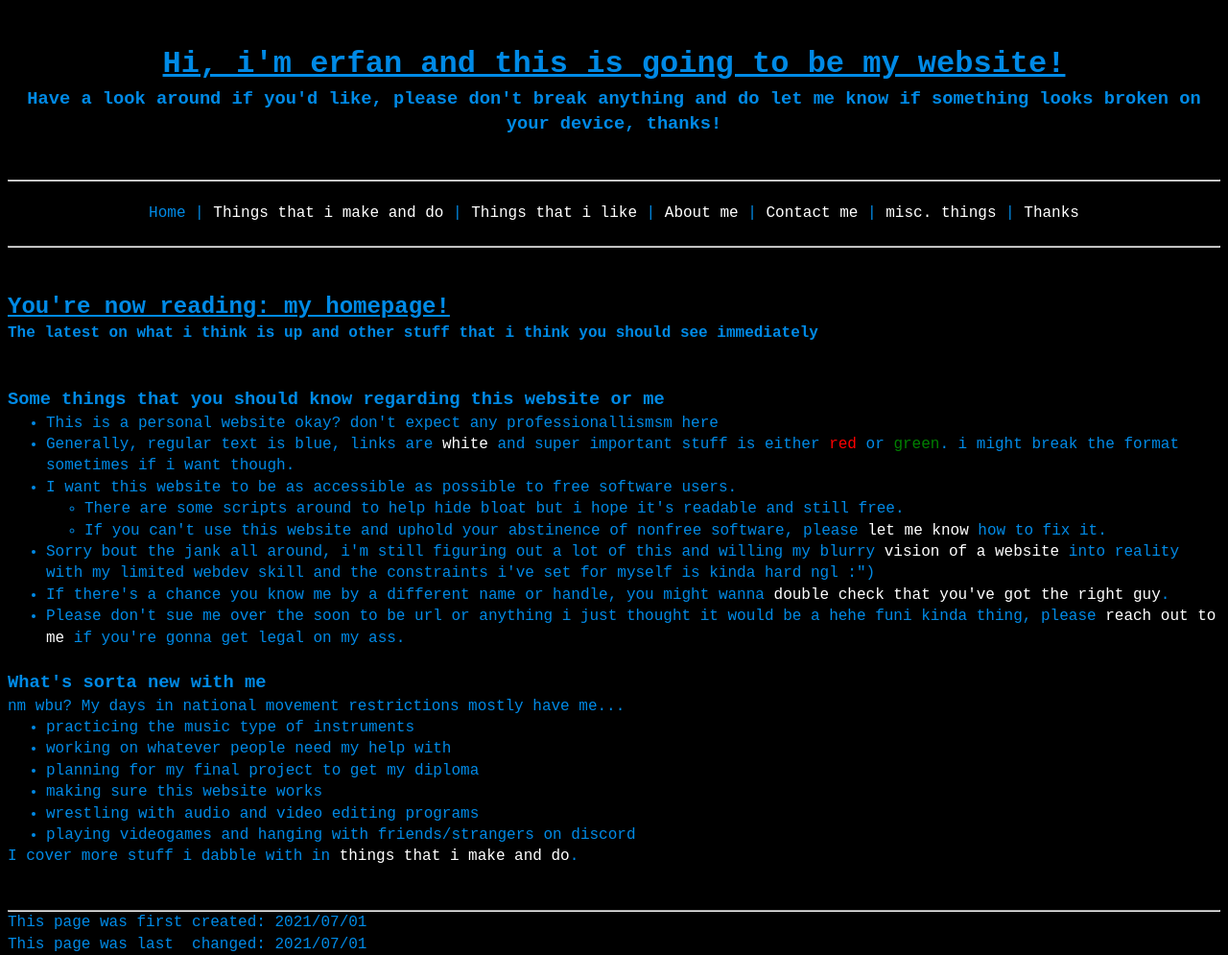
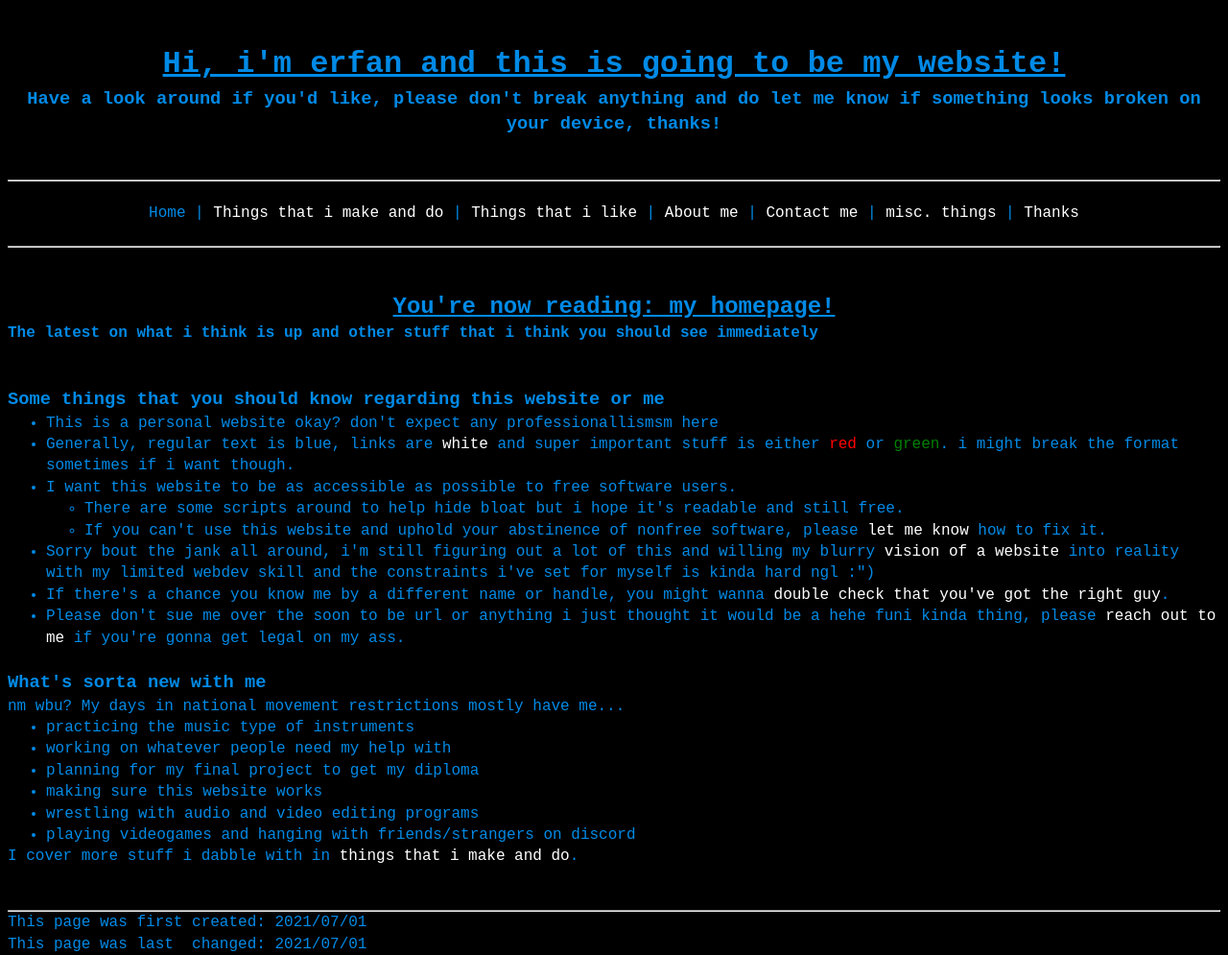
Before and after one commit to a-erfan-aa/a-erfan-aa.github.io, a Jekyll site: the page built from index.html, in a window 1280 px wide. Shown: the whole page at 96% size. Built offline with Jekyll 4.4.1, drawn with Linux system fonts in a browser that asks for light colours.

Commit message:
corrected centering
last thing messed up "banner"/header display

i really should jekyll serve locally before pushing huh y'all can see my fumbling around here if you decide to look

```diff
--- a/_layouts/default.html
+++ b/_layouts/default.html
@@ -14,8 +14,8 @@
 
 <!-- banner sorta top of the page-->
 <div>
-	<h1 class="center"><u>Hi, i'm erfan and this is going to be my website!</u></h1>
-	<h3 class="center">Have a look around if you'd like, please don't break anything and do let me know if something looks broken on your device, thanks!</h3>
+	<h1 style="text-align: center;"><u>Hi, i'm erfan and this is going to be my website!</u></h1>
+	<h3 style="text-align: center;">Have a look around if you'd like, please don't break anything and do let me know if something looks broken on your device, thanks!</h3>
 </div>
 
 <br><br>
--- a/assets/css/erfanswebsite.css
+++ b/assets/css/erfanswebsite.css
@@ -16,6 +16,10 @@
 	color: #008ae6;
 	/*margin-top: 0px;
 	margin-bottom: 0px;*/
+}
+
+h2, h43 {
+	text-align: center;
 }
 
 nav {
@@ -41,7 +45,3 @@
 a:hover {
 	text-decoration: underline;
 }
-
-.center {
-	text-align: center;
-}
```
